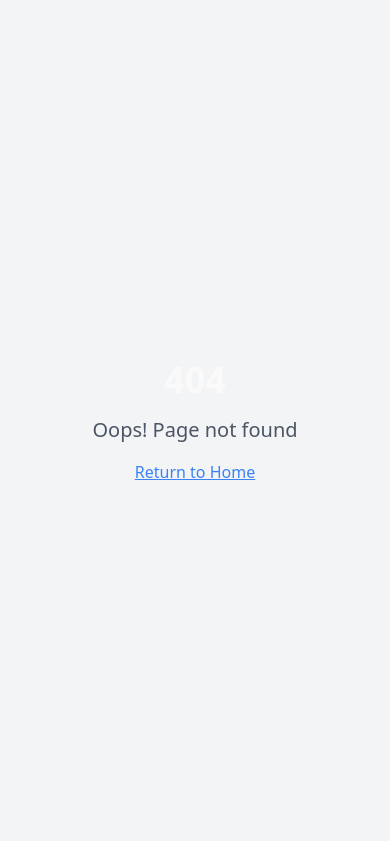
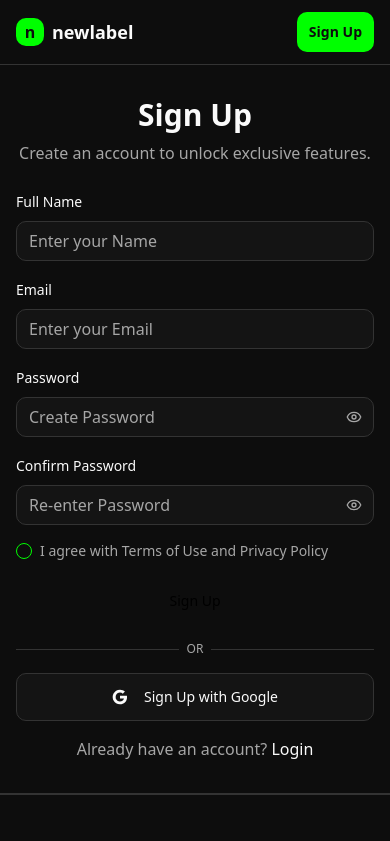
Before and after one commit to Daeviz15/newlabel-hub, a React (Vite) app: page /signup in a window 390 px wide. Before the commit this address had no page. Shown: the top 841 px of the page. Built offline with nearby package versions, Linux system fonts and the light colour scheme.

Commit message:
Add signup page
Implement the signup page based on the provided Figma design, ensuring all details are captured and the page is responsive. Authentication logic is not included in this change.

```diff
--- a/src/App.tsx
+++ b/src/App.tsx
@@ -4,6 +4,7 @@ import { TooltipProvider } from "@/components/ui/tooltip";
 import { QueryClient, QueryClientProvider } from "@tanstack/react-query";
 import { BrowserRouter, Routes, Route } from "react-router-dom";
 import Index from "./pages/Index";
+import SignUp from "./pages/SignUp";
 import NotFound from "./pages/NotFound";
 
 const queryClient = new QueryClient();
@@ -16,6 +17,7 @@ const App = () => (
       <BrowserRouter>
         <Routes>
           <Route path="/" element={<Index />} />
+          <Route path="/signup" element={<SignUp />} />
           {/* ADD ALL CUSTOM ROUTES ABOVE THE CATCH-ALL "*" ROUTE */}
           <Route path="*" element={<NotFound />} />
         </Routes>
--- /dev/null
+++ b/src/pages/SignUp.tsx
@@ -0,0 +1,179 @@
+import { useState } from "react";
+import { Link } from "react-router-dom";
+import { Eye, EyeOff } from "lucide-react";
+import Header from "@/components/Header";
+import Footer from "@/components/Footer";
+import { Button } from "@/components/ui/button";
+import { Input } from "@/components/ui/input";
+import { Label } from "@/components/ui/label";
+import { Checkbox } from "@/components/ui/checkbox";
+
+const SignUp = () => {
+  const [showPassword, setShowPassword] = useState(false);
+  const [showConfirmPassword, setShowConfirmPassword] = useState(false);
+  const [formData, setFormData] = useState({
+    fullName: "",
+    email: "",
+    password: "",
+    confirmPassword: "",
+    agreeToTerms: false
+  });
+
+  const handleInputChange = (field: string, value: string | boolean) => {
+    setFormData(prev => ({ ...prev, [field]: value }));
+  };
+
+  return (
+    <div className="min-h-screen bg-background flex flex-col">
+      <Header />
+
+      <main className="flex-1 flex items-center justify-center px-4 py-8">
+        <div className="w-full max-w-md space-y-6">
+          <div className="text-center space-y-2">
+            <h1 className="text-3xl font-bold text-foreground">Sign Up</h1>
+            <p className="text-muted-foreground">Create an account to unlock exclusive features.</p>
+          </div>
+
+          <form className="space-y-4">
+            <div className="space-y-2">
+              <Label htmlFor="fullName" className="text-foreground">Full Name</Label>
+              <Input
+                id="fullName"
+                type="text"
+                placeholder="Enter your Name"
+                value={formData.fullName}
+                onChange={(e) => handleInputChange("fullName", e.target.value)}
+                className="bg-card border-border text-foreground placeholder:text-muted-foreground"
+              />
+            </div>
+
+            <div className="space-y-2">
+              <Label htmlFor="email" className="text-foreground">Email</Label>
+              <Input
+                id="email"
+                type="email"
+                placeholder="Enter your Email"
+                value={formData.email}
+                onChange={(e) => handleInputChange("email", e.target.value)}
+                className="bg-card border-border text-foreground placeholder:text-muted-foreground"
+              />
+            </div>
+
+            <div className="space-y-2">
+              <Label htmlFor="password" className="text-foreground">Password</Label>
+              <div className="relative">
+                <Input
+                  id="password"
+                  type={showPassword ? "text" : "password"}
+                  placeholder="Create Password"
+                  value={formData.password}
+                  onChange={(e) => handleInputChange("password", e.target.value)}
+                  className="bg-card border-border text-foreground placeholder:text-muted-foreground pr-12"
+                />
+                <button
+                  type="button"
+                  onClick={() => setShowPassword(!showPassword)}
+                  className="absolute right-3 top-1/2 -translate-y-1/2 text-muted-foreground hover:text-foreground transition-colors"
+                >
+                  {showPassword ? <EyeOff className="h-4 w-4" /> : <Eye className="h-4 w-4" />}
+                </button>
+              </div>
+            </div>
+
+            <div className="space-y-2">
+              <Label htmlFor="confirmPassword" className="text-foreground">Confirm Password</Label>
+              <div className="relative">
+                <Input
+                  id="confirmPassword"
+                  type={showConfirmPassword ? "text" : "password"}
+                  placeholder="Re-enter Password"
+                  value={formData.confirmPassword}
+                  onChange={(e) => handleInputChange("confirmPassword", e.target.value)}
+                  className="bg-card border-border text-foreground placeholder:text-muted-foreground pr-12"
+                />
+                <button
+                  type="button"
+                  onClick={() => setShowConfirmPassword(!showConfirmPassword)}
+                  className="absolute right-3 top-1/2 -translate-y-1/2 text-muted-foreground hover:text-foreground transition-colors"
+                >
+                  {showConfirmPassword ? <EyeOff className="h-4 w-4" /> : <Eye className="h-4 w-4" />}
+                </button>
+              </div>
+            </div>
+
+            <div className="flex items-center space-x-2">
+              <Checkbox
+                id="terms"
+                checked={formData.agreeToTerms}
+                onCheckedChange={(checked) => handleInputChange("agreeToTerms", checked as boolean)}
+              />
+              <label htmlFor="terms" className="text-sm text-muted-foreground">
+                I agree with{" "}
+                <Link to="/terms" className="text-brand hover:underline">
+                  Terms of Use
+                </Link>{" "}
+                and{" "}
+                <Link to="/privacy" className="text-brand hover:underline">
+                  Privacy Policy
+                </Link>
+              </label>
+            </div>
+
+            <Button
+              type="submit"
+              className="w-full bg-brand hover:bg-brand/90 text-black font-medium h-12"
+            >
+              Sign Up
+            </Button>
+
+            <div className="relative">
+              <div className="absolute inset-0 flex items-center">
+                <span className="w-full border-t border-border" />
+              </div>
+              <div className="relative flex justify-center text-xs uppercase">
+                <span className="bg-background px-2 text-muted-foreground">OR</span>
+              </div>
+            </div>
+
+            <Button
+              type="button"
+              variant="outline"
+              className="w-full h-12 bg-card border-border text-foreground hover:bg-card/80"
+            >
+              <svg className="w-5 h-5 mr-2" viewBox="0 0 24 24">
+                <path
+                  fill="currentColor"
+                  d="M22.56 12.25c0-.78-.07-1.53-.2-2.25H12v4.26h5.92c-.26 1.37-1.04 2.53-2.21 3.31v2.77h3.57c2.08-1.92 3.28-4.74 3.28-8.09z"
+                />
+                <path
+                  fill="currentColor"
+                  d="M12 23c2.97 0 5.46-.98 7.28-2.66l-3.57-2.77c-.98.66-2.23 1.06-3.71 1.06-2.86 0-5.29-1.93-6.16-4.53H2.18v2.84C3.99 20.53 7.7 23 12 23z"
+                />
+                <path
+                  fill="currentColor"
+                  d="M5.84 14.09c-.22-.66-.35-1.36-.35-2.09s.13-1.43.35-2.09V7.07H2.18C1.43 8.55 1 10.22 1 12s.43 3.45 1.18 4.93l2.85-2.22.81-.62z"
+                />
+                <path
+                  fill="currentColor"
+                  d="M12 5.38c1.62 0 3.06.56 4.21 1.64l3.15-3.15C17.45 2.09 14.97 1 12 1 7.7 1 3.99 3.47 2.18 7.07l3.66 2.84c.87-2.6 3.3-4.53 6.16-4.53z"
+                />
+              </svg>
+              Sign Up with Google
+            </Button>
+
+            <div className="text-center">
+              <span className="text-muted-foreground">Already have an account? </span>
+              <Link to="/login" className="text-brand hover:underline">
+                Login
+              </Link>
+            </div>
+          </form>
+        </div>
+      </main>
+
+      <Footer />
+    </div>
+  );
+};
+
+export default SignUp;
```
